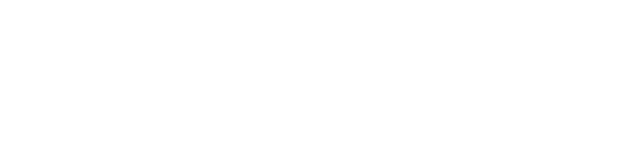
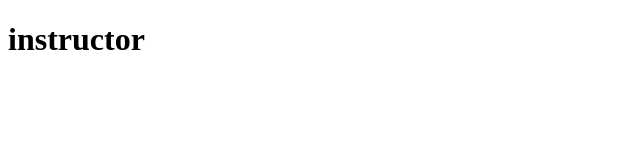
Before and after one commit to ivansolano525/oracleone, a plain HTML site: page index.html in a window 1280 px wide. Shown: the whole page, without its empty margins (0-640 px from the left). Drawn offline with Linux system fonts and the light colour scheme.

Commit message:
actualice el main

```diff
--- a/index.html
+++ b/index.html
@@ -7,5 +7,6 @@
 </head>
 <body>
     <script src="app.js"></script>
+    <h1>instructor</h1>
 </body>
 </html>
```
